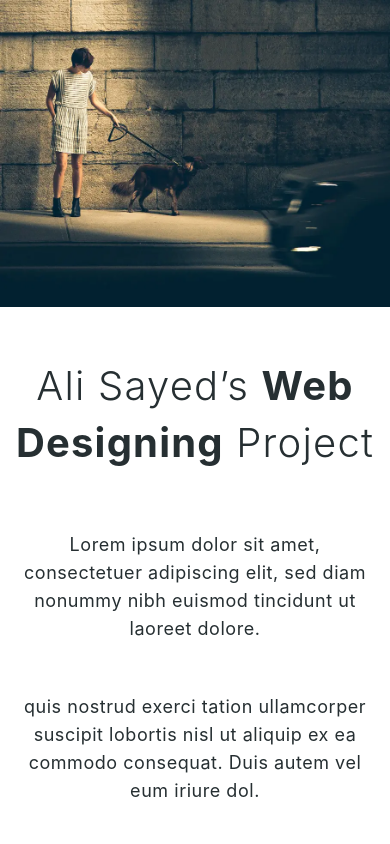
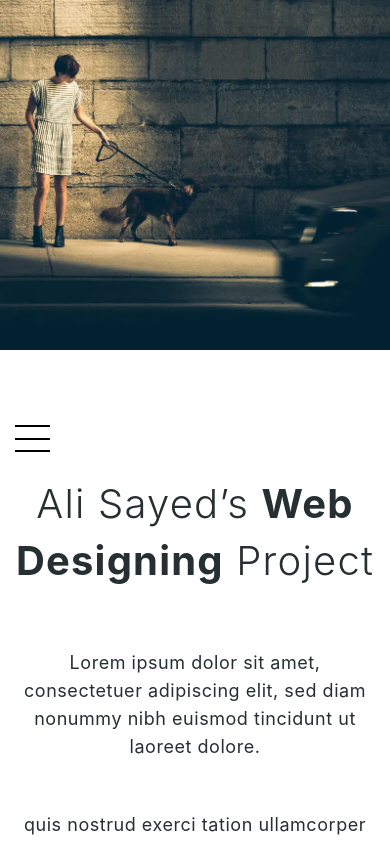
Before and after one commit to mates4352/grid, a plain HTML site: page index.html in a window 390 px wide. Drawn offline with Linux system fonts and the light colour scheme; files whose address does not match are found by name.

Commit message:
burger js + animation scss

```diff
--- a/css/index.css
+++ b/css/index.css
@@ -1,4 +1,9 @@
 /*-elements-*/
+.burger {
+  position: relative;
+  top: 0;
+  left: 0; }
+
 /*-mixins-*/
 /*-variable-*/
 /*-base-*/
@@ -118,6 +123,49 @@ sup {
   vertical-align: baseline; }
 
 /*-components-*/
+.burger {
+  align-self: flex-start;
+  margin: 25px 0;
+  width: 35px;
+  height: 25px; }
+
+.burger span,
+.burger::after,
+.burger::before {
+  content: "";
+  width: 100%;
+  height: 2px;
+  position: absolute;
+  bottom: 100%;
+  left: 0;
+  background-color: #000;
+  transition: top 500ms ease, transform 500ms ease; }
+
+.burger span {
+  top: 50%; }
+
+.burger::before {
+  top: 100%;
+  transition: top 500ms ease, transform 500ms ease; }
+
+.burger::after {
+  top: 0%;
+  transition: top 500ms ease, transform 500ms ease; }
+
+.burger.active span {
+  transform: scale(0);
+  transition: top 500ms ease, transform 500ms ease; }
+
+.burger.active::before {
+  top: 40%;
+  transform: rotate(45deg);
+  transition: top 500ms ease, transform 500ms ease; }
+
+.burger.active::after {
+  top: 40%;
+  transform: rotate(-45deg);
+  transition: all 500ms ease; }
+
 /*-layout-*/
 .main {
   display: grid;
@@ -129,6 +177,10 @@ sup {
   @media screen and (max-width: 992px) {
     .header {
       grid-template-columns: 1fr; } }
+
+@media screen and (max-width: 992px) {
+  .header__image {
+    min-height: 350px; } }
 
 .header__img {
   width: 100%;
--- a/js/app.js
+++ b/js/app.js
@@ -0,0 +1,5 @@
+const burger = document.querySelector('.burger')
+
+burger.addEventListener('click', ()=> {
+	burger.classList.toggle('active')
+})
```
Also changed, not shown: css/index.min.css, js/app.min.js.
